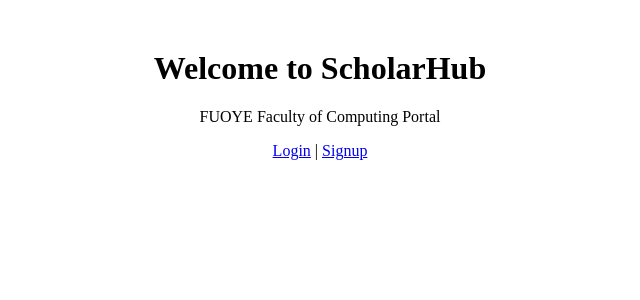
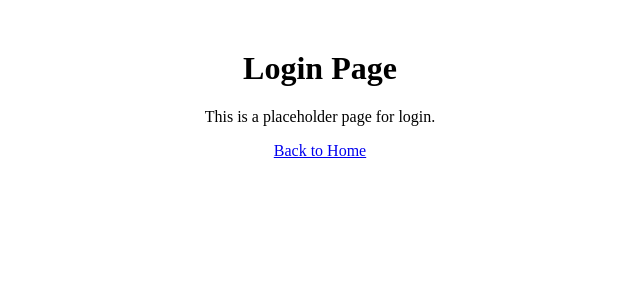
Before and after one commit to maskedwolf-01/scholarhub, a Next.js app: page /login in a window 1280 px wide. Shown: the top 300 px of the page, without its empty margins (320-960 px from the left). Built offline with nearby package versions, Linux system fonts and the light colour scheme.

Commit message:
Rename Home component to Login and update content

```diff
--- a/pages/login.tsx
+++ b/pages/login.tsx
@@ -1,10 +1,10 @@
-export default function Home() {
+export default function Login() {
   return (
     <div style={{ textAlign: 'center', marginTop: '50px' }}>
-      <h1>Welcome to ScholarHub</h1>
-      <p>FUOYE Faculty of Computing Portal</p>
+      <h1>Login Page</h1>
+      <p>This is a placeholder page for login.</p>
       <p>
-        <a href="/login">Login</a> | <a href="/signup">Signup</a>
+        <a href="/">Back to Home</a>
       </p>
     </div>
   );
```
